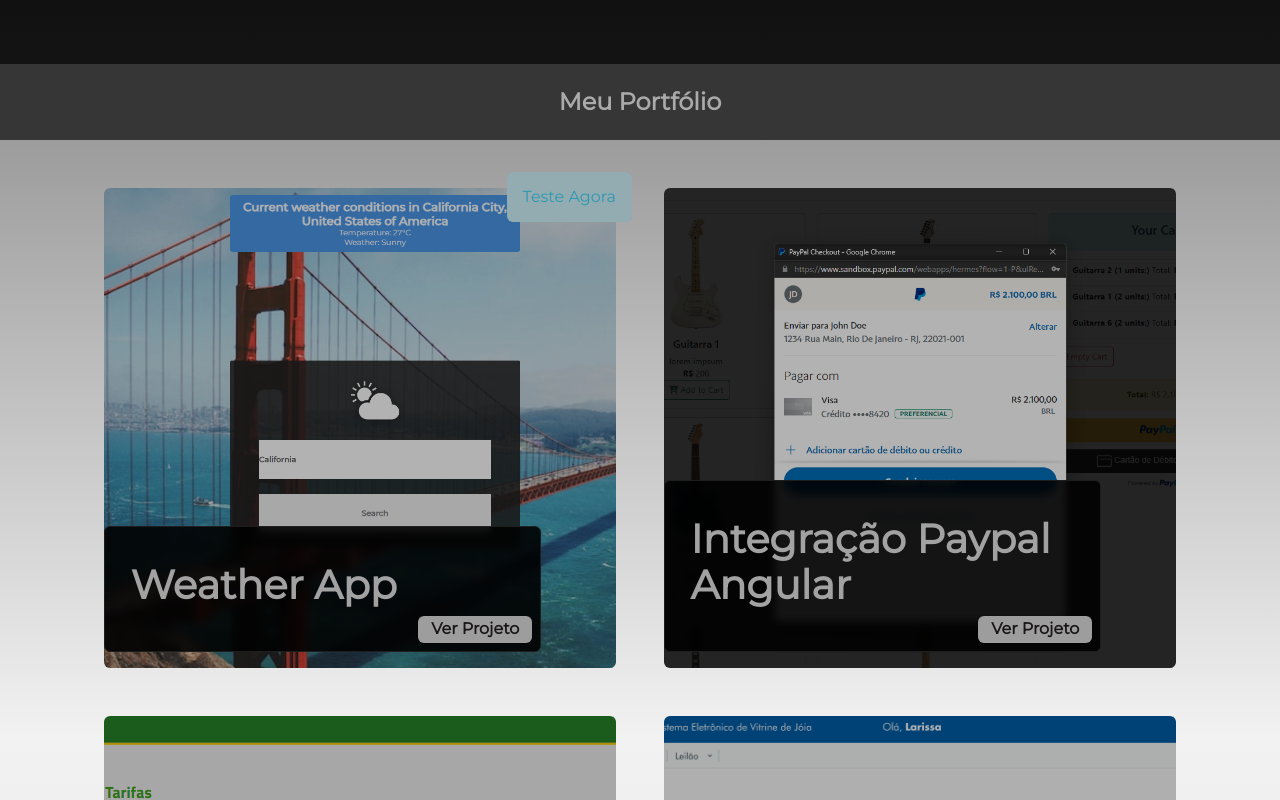
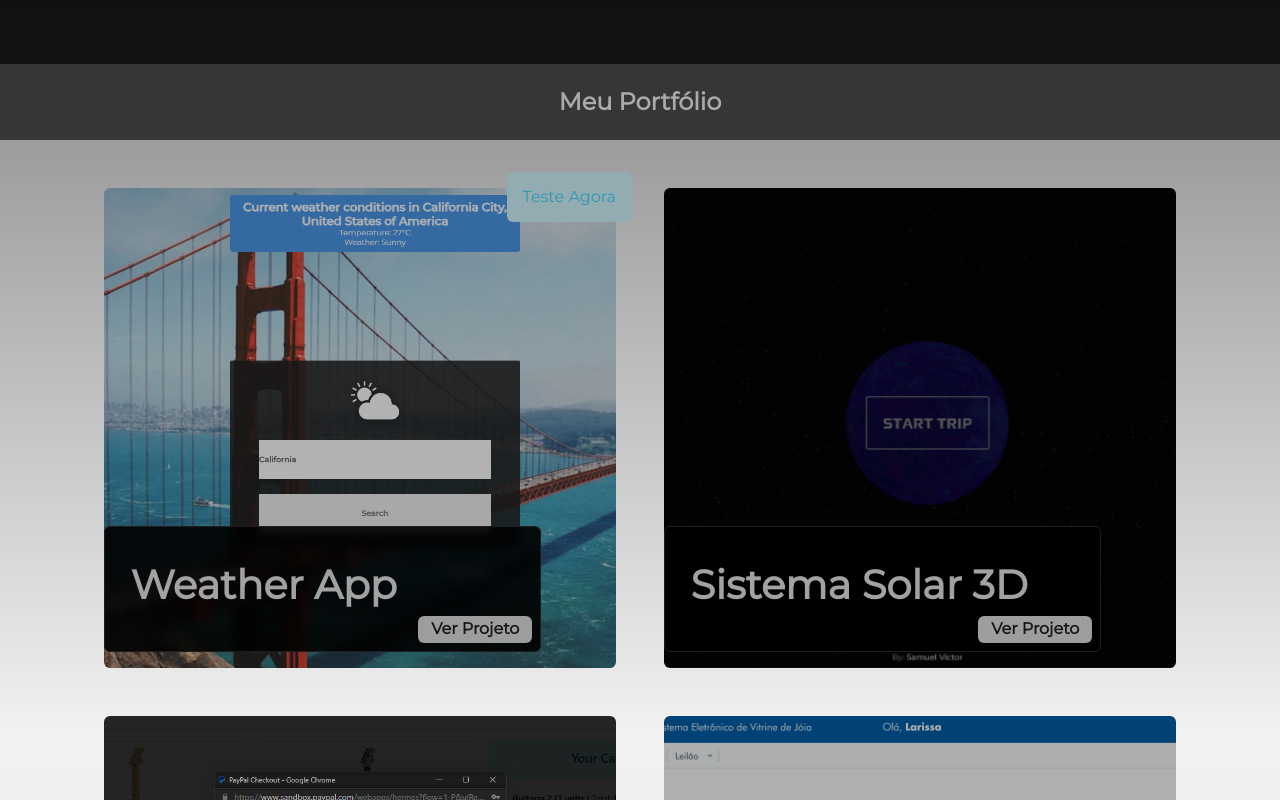
Before and after one commit to samuelvictorol/portfolio, an Angular app: page /portfolio in a window 1280 px wide. Built offline with nearby package versions, Linux system fonts and the light colour scheme; a web font is replaced by a local one.

Commit message:
add solar system project

```diff
--- a/src/app/portfolio/portfolio.component.html
+++ b/src/app/portfolio/portfolio.component.html
@@ -11,7 +11,7 @@
             <p class="animate__animated animate__fadeInDown" >
                 {{ project.desc }}
             </p>
-            <button class="project-url" *ngIf="project.privacity != 'privado'">Ver Projeto</button>
+            <button class="project-url">Ver Projeto</button>
         </div>
     </div>
     <div class="fale-comigo">
--- a/src/app/portfolio/portfolio.component.ts
+++ b/src/app/portfolio/portfolio.component.ts
@@ -18,8 +18,8 @@
 
    projects = [
      { span: true,title: 'Weather App', desc: 'Aplicativo que mostra o clima ao redor do planeta e mostra uma imagem do lugar no background. Utilizando Vanilla JS e APIs externas do Unsplash e do WeatherApi.', url: 'https://samuelvictorol.github.io/WeatherApp/', img: 'assets/weather-app.png'},
+     { img:'assets/solarsystem.png', title: 'Sistema Solar 3D', desc: 'Um projeto pessoal que consiste em um site que viaja pelo sistema solar em 3D utilizando a biblioteca Three.js', url:'https://github.com/samuelvictorol/Solar-System-3js'  },
      { title: 'Integração Paypal Angular', desc: 'Aplicação Web com integração com API do PayPal, Cart dinâmico utilizando diversos conceitos de Angular Framework e estilizado usando Bootstrap.', url: 'https://github.io/samuelvictorol/PayPal-Integration', img: 'assets/paypal.png', },
-     { btn:'', privacity: 'privado', img:'assets/basaImg.png', title: 'BASA', desc: 'Trabalhei em diversos projetos internos do Banco da Amazônia, utilizando Angular e Vue.js como frameworks para frontend e EntityFramework e Maven para backend. O protótipo do design e banco de dados foi feito utilizando Axure. Códigos no GitLab não estão disponíveis para visualização por se tratar de um projeto privado da empresa.',  },
      { title: 'CAIXA - SIEVJ', img:'assets/sievjCaixaImg.png', url:"https://www.figma.com/proto/3NIN87Pxi4igP8BHzknUdp/SIEVJ?page-id=0%3A1&node-id=2%3A11&viewport=303%2C325%2C0.07&scaling=min-zoom&starting-point-node-id=2%3A11", desc: 'Projeto interno da CAIXA, um sistema de leilão de jóias onde atuei no desenvolvimento do frontend em Angular e na prototipagem de alta fidelidade com FIGMA. Código não disponível para visualização por se tratar de um projeto privado da empresa.', },
      { title: 'PUMA', desc: 'Sendo desenvolvido pelas disciplinas de EPS e MDS, o PUMA é um projeto que tem por objetivo auxiliar os professores no gerenciamento das disciplinas da Engenharia de Produção da Universidade de Brasilia.', img: 'assets/pumaImg.png', url: 'https://fga-eps-mds.github.io/2022-1-PUMA-Doc/' , },
      { title: 'Lista API Github', desc: 'Aplicação fullstack para um projeto de extensão da UnB. Uma lista dos 5 usuários favoritos consumindo a api do github e criando endpoints de requisições.', url:'https://github.com/samuelvictorol/PUMA-Desafio', img:'assets/ghlist.png',},
```
Also changed, not shown: src/assets/solarsystem.png (added).
